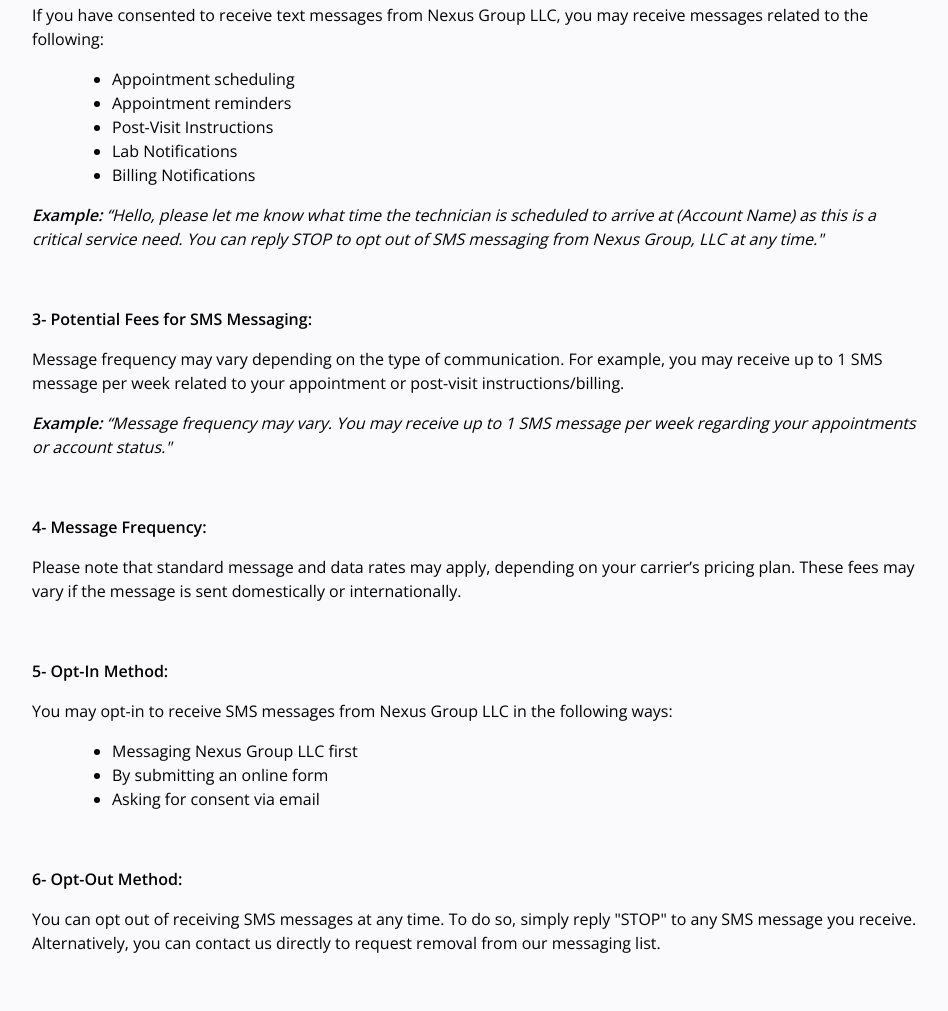
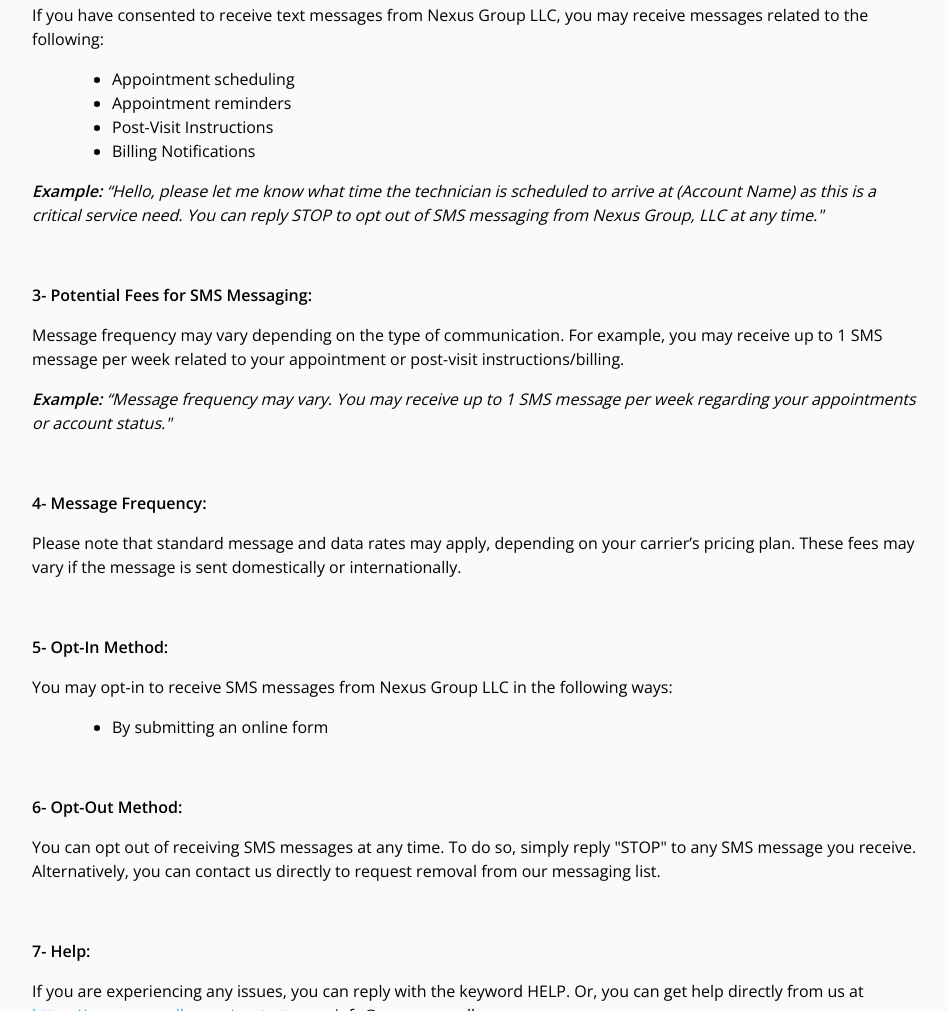
Before and after one commit to hgentle/NexusGroupLLC, a plain HTML site: page privacy-policy.html in a window 1280 px wide. Shown: the part 2354-3365 px from the top of the page, without its empty margins (162-1110 px from the left). Drawn offline with nearby package versions, Linux system fonts and the light colour scheme.

Commit message:
Add files via upload

```diff
--- a/privacy-policy.html
+++ b/privacy-policy.html
@@ -151,7 +151,6 @@
                         <li>Appointment scheduling</li>
                         <li>Appointment reminders</li>
                         <li>Post-Visit Instructions</li>
-                        <li>Lab Notifications</li>
                         <li>Billing Notifications</li>
                     </ul>
                     <p><a style="font-weight: bold; font-style:italic;">Example:</a> <a style="font-style: italic;">“Hello, please let me know what time the technician is scheduled to arrive at (Account Name) as this is a critical service need. You can reply STOP to opt out of SMS messaging from Nexus Group, LLC at any time."</a></p>
@@ -169,9 +168,7 @@
                     <p style="font-weight: bold;">5- Opt-In Method:</p>
                     <p>You may opt-in to receive SMS messages from Nexus Group LLC in the following ways:</p>
                     <ul style="padding-left:5em;">
-                        <li>Messaging Nexus Group LLC first</li>
                         <li>By submitting an online form</li>
-                        <li>Asking for consent via email</li>
                     </ul>
                     <p>&nbsp;</p>
 
```
